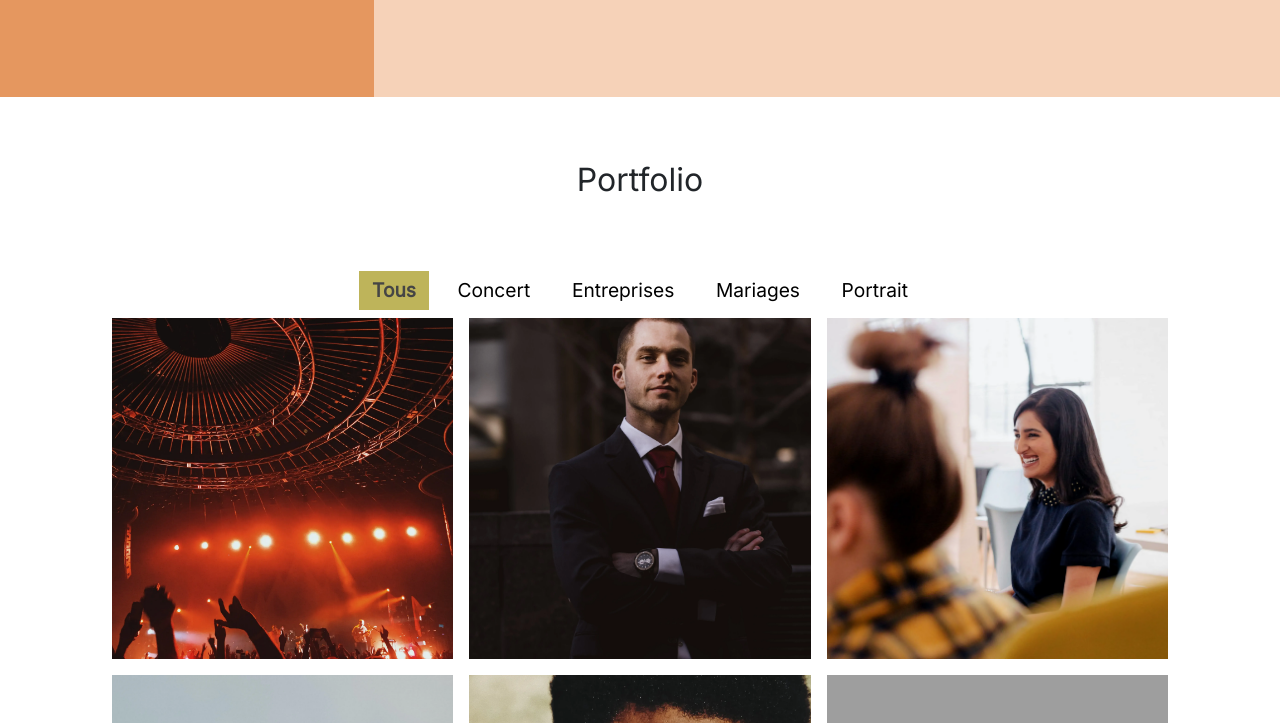
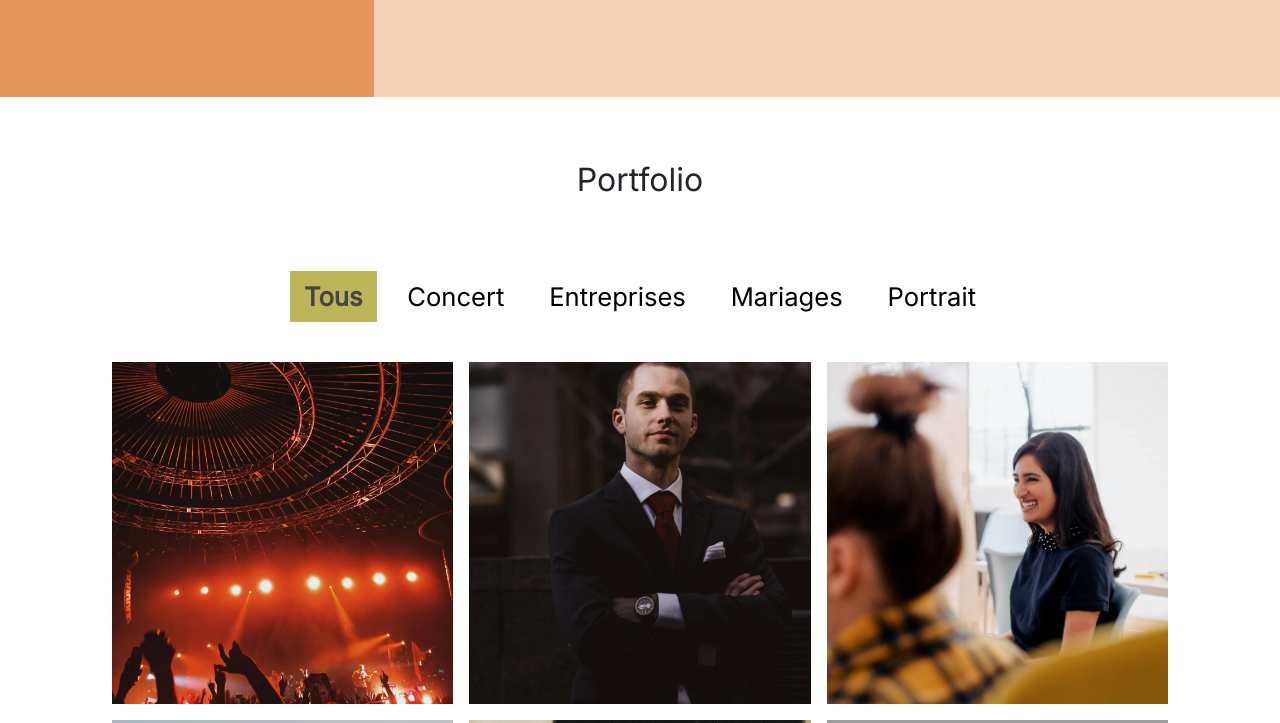
Before and after one commit to marc135169/OPC_Projet8_SEO, a plain HTML site: page index.html in a window 1280 px wide. Shown: the part 1293-2016 px from the top of the page. Drawn offline with nearby package versions, Linux system fonts and the light colour scheme; grey boxes are pictures that could not be loaded.

Commit message:
Starter project

```diff
--- a/assets/style.css
+++ b/assets/style.css
@@ -102,16 +102,18 @@ body {
 	justify-content: center;
     flex-wrap: wrap;
 	gap: 1rem;
+    margin-bottom: 2rem;
 }
 
 .tag-container button {
 	border: none;
 	background: none;
 	position: relative;
-	font-size: 1.2rem;
-	padding: 0.3rem 0.8rem;
+	font-size: 1.6rem;
+	padding: 0.4rem 0.9rem;
 	color: black;
 	cursor: pointer;
+    font-weight: lighter;
 	transition: color 0.3s ease;
 }
 
@@ -130,22 +132,23 @@ body {
     padding: 0 6.5rem;
 	display: flex;
 	flex-direction: column;
-	align-items: center;
+    justify-content: start;
+
 }
 
-
-
 .gallery-container {
-    display: grid;
+    display: flex;
     grid-template-columns: repeat(3, 1fr);
+    flex-wrap: wrap;
+    width: 100%;
 }
 
 .image-container {
     width: 100%;
-    aspect-ratio: 3/3;
+    aspect-ratio: 1/1;
     overflow: hidden;
     padding: 0.5rem;
-
+    flex: 1 1 calc(33% - 10px);
 }
 
 .gallery-item {
```
Also changed, not shown: assets/bootstrap/bootstrap.css.
